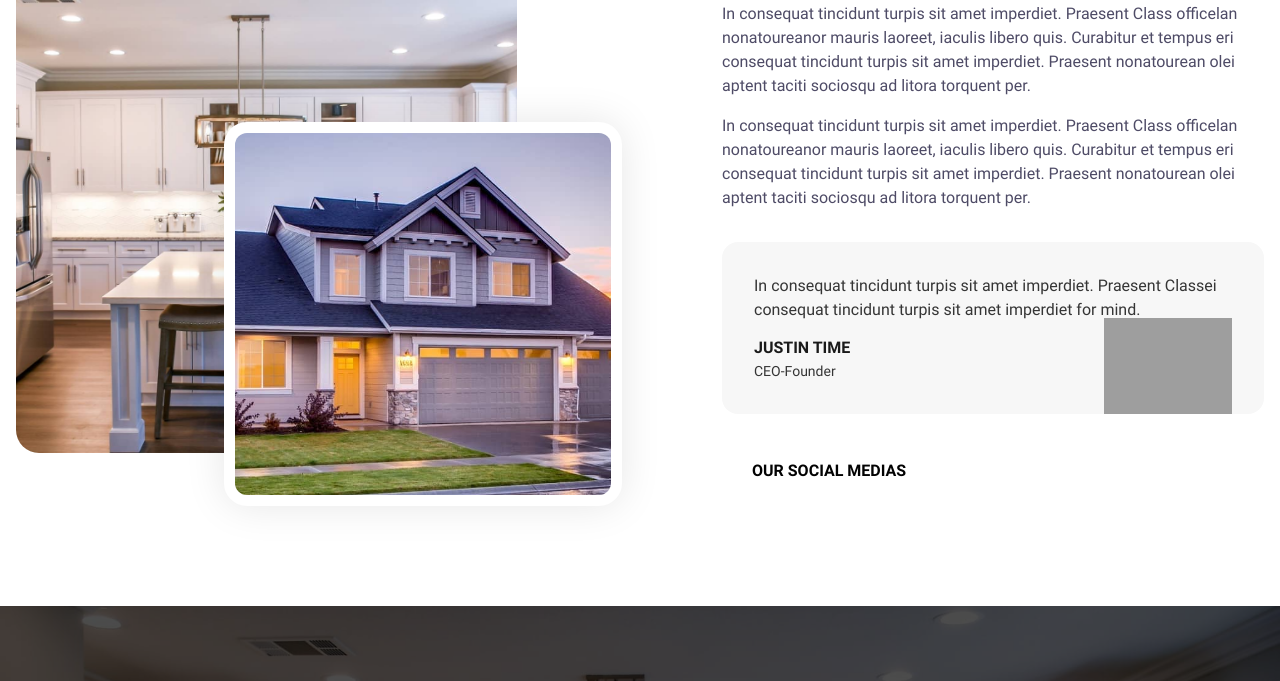
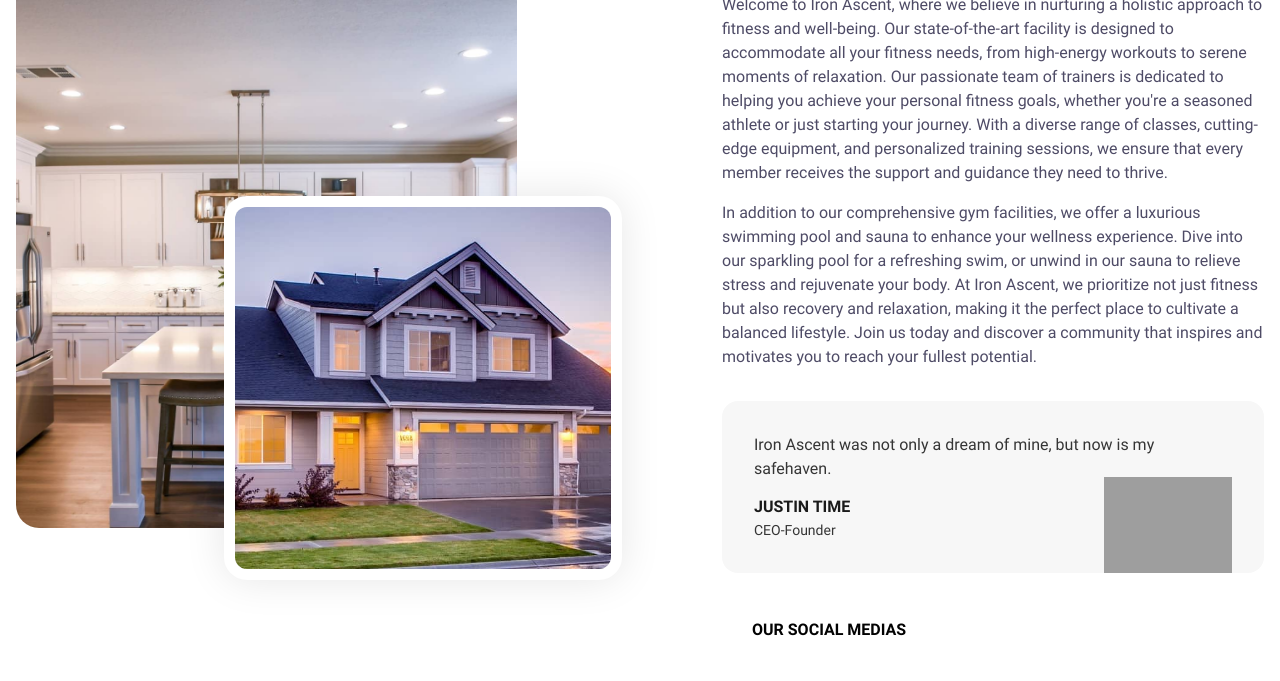
Before and after one commit to BrennenHammer/iron-ascent, an Eleventy site: page src/content/pages/about.html in a window 1280 px wide. Shown: the part 660-1341 px from the top of the page. Built offline with nearby package versions, Linux system fonts and the light colour scheme; Eleventy itself is replaced by a stand-in of ours; files that its build step writes are made by us from their sources; grey boxes are pictures that could not be loaded.

Commit message:
landing page photo. contact page info. about page info

```diff
--- a/src/content/pages/about.html
+++ b/src/content/pages/about.html
@@ -92,26 +92,16 @@ eleventyNavigation:
             <!-- Right Content Section-->
             <div class="cs-right">
                 <span class="cs-topper">About Us</span>
-                <h2 class="cs-title">About Company Title</h2>
+                <h2 class="cs-title">About Iron Ascent</h2>
                 <p class="cs-text">
-                    In consequat tincidunt turpis sit amet imperdiet. Praesent
-                    Class officelan nonatoureanor mauris laoreet, iaculis libero
-                    quis. Curabitur et tempus eri consequat tincidunt turpis sit
-                    amet imperdiet. Praesent nonatourean olei aptent taciti
-                    sociosqu ad litora torquent per.
+                    Welcome to Iron Ascent, where we believe in nurturing a holistic approach to fitness and well-being. Our state-of-the-art facility is designed to accommodate all your fitness needs, from high-energy workouts to serene moments of relaxation. Our passionate team of trainers is dedicated to helping you achieve your personal fitness goals, whether you're a seasoned athlete or just starting your journey. With a diverse range of classes, cutting-edge equipment, and personalized training sessions, we ensure that every member receives the support and guidance they need to thrive.
                 </p>
                 <p class="cs-text">
-                    In consequat tincidunt turpis sit amet imperdiet. Praesent
-                    Class officelan nonatoureanor mauris laoreet, iaculis libero
-                    quis. Curabitur et tempus eri consequat tincidunt turpis sit
-                    amet imperdiet. Praesent nonatourean olei aptent taciti
-                    sociosqu ad litora torquent per.
+                    In addition to our comprehensive gym facilities, we offer a luxurious swimming pool and sauna to enhance your wellness experience. Dive into our sparkling pool for a refreshing swim, or unwind in our sauna to relieve stress and rejuvenate your body. At Iron Ascent, we prioritize not just fitness but also recovery and relaxation, making it the perfect place to cultivate a balanced lifestyle. Join us today and discover a community that inspires and motivates you to reach your fullest potential.
                 </p>
                 <div class="cs-flex-group">
                     <p class="cs-flex-p">
-                        In consequat tincidunt turpis sit amet imperdiet.
-                        Praesent Classei consequat tincidunt turpis sit amet
-                        imperdiet for mind.
+                        Iron Ascent was not only a dream of mine, but now is my safehaven.
                     </p>
                     <span class="cs-name">Justin Time</span>
                     <span class="cs-job">CEO-Founder</span>
```
Also changed, not shown: src/content/pages/contact.html (+1 -3 lines), src/content/pages/project-one.html (+1 -1 lines), src/assets/images/landing.jpg.
